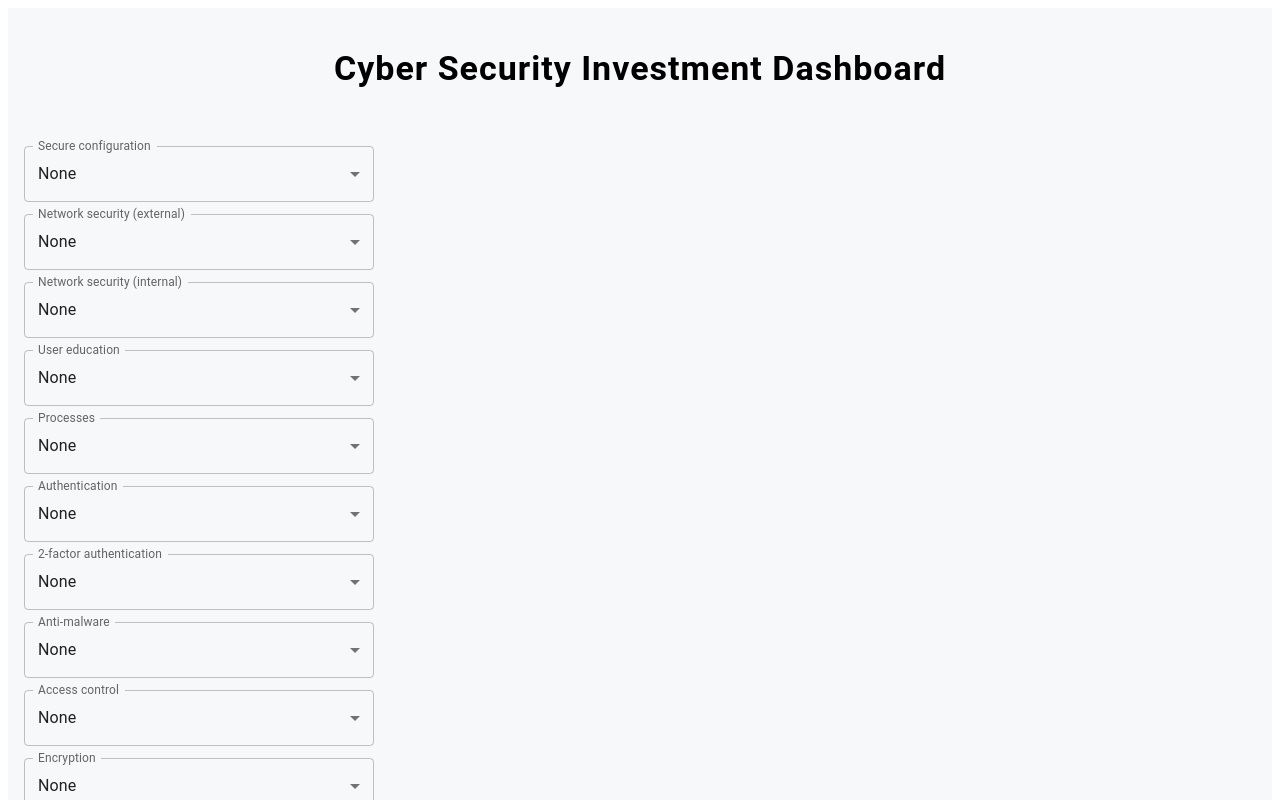
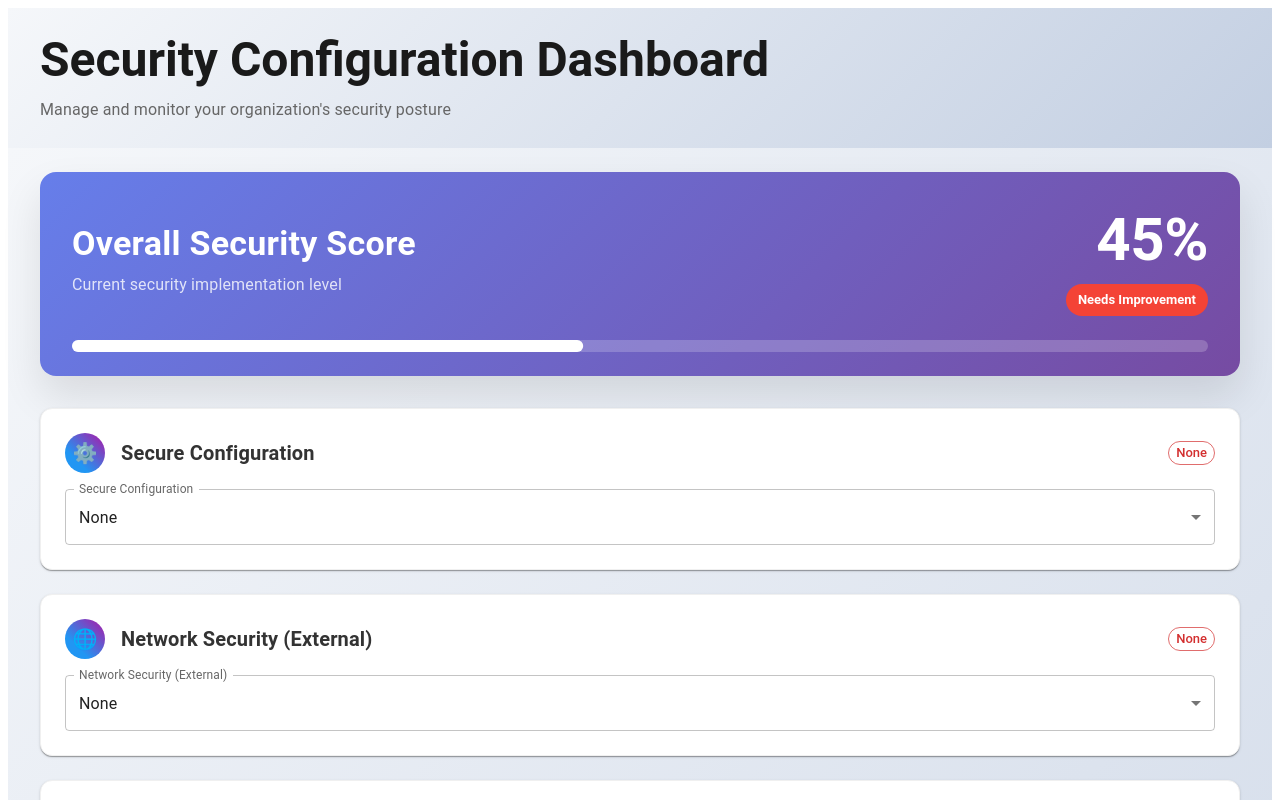
Before and after one commit to Decoder-25/Decision_Support_Tool, a React (Vite) app in the folder client/: page /page1 in a window 1280 px wide. Shown: the top 800 px of the page. Built offline with nearby package versions, Linux system fonts and the light colour scheme.

Commit message:
component-initialisation

```diff
--- /dev/null
+++ b/client/src/components/DashboardHeader.tsx
@@ -0,0 +1,22 @@
+import { Box, Typography } from "@mui/material";
+
+function DashboardHeader() {
+  return (
+    <Box sx={{
+      background: 'linear-gradient(135deg, #f5f7fa 0%, #c3cfe2 100%)',
+      p: 3,
+      mb: 0
+    }}>
+      <Box sx={{ maxWidth: 1200, mx: 'auto' }}>
+        <Typography variant="h3" sx={{ fontWeight: 700, color: '#1a1a1a', mb: 1 }}>
+          Security Configuration Dashboard
+        </Typography>
+        <Typography variant="subtitle1" sx={{ color: '#666' }}>
+          Manage and monitor your organization's security posture
+        </Typography>
+      </Box>
+    </Box>
+  );
+}
+
+export default DashboardHeader;
--- /dev/null
+++ b/client/src/components/Footer.tsx
@@ -0,0 +1,13 @@
+import { Box, Typography } from '@mui/material';
+
+const Footer = () => {
+  return (
+    <Box sx={{ mt: 6, textAlign: 'center', py: 2 }}>
+      <Typography variant="body2" sx={{ color: '#666' }}>
+        Last updated: {new Date().toLocaleDateString()}
+      </Typography>
+    </Box>
+  );
+};
+
+export default Footer;
--- a/client/src/components/InputFields.tsx
+++ b/client/src/components/InputFields.tsx
@@ -1,7 +1,8 @@
-import React, { useState } from "react";
-import { Box, FormControl, InputLabel, Select, MenuItem } from "@mui/material";
-
-function InputFields() {
+import  { useState } from "react";
+import { Box,Typography} from "@mui/material";
+import SecurityScoreCard from "./SecurityScoreCard";
+import SecurityCard from "./SecurityCard";
+function SecurityDashboard() {
   const [secureConfig, setSecureConfig] = useState("None");
   const [networkSecExt, setNetworkSecExt] = useState("None");
   const [networkSecInt, setNetworkSecInt] = useState("None");
@@ -12,149 +13,37 @@ function InputFields() {
   const [antimalware, setAntimalware] = useState("None");
   const [accessControl, setAccessControl] = useState("None");
   const [encryption, setEncryption] = useState("None");
+  const [securityScore, setSecurityScore] = useState(45);
+
+  const defaultOptions = [
+    { value: "None", label: "None" },
+    { value: "Basic", label: "Basic" },
+    { value: "Advanced", label: "Advanced" }
+  ];
 
   return (
-    <Box sx={{ p: 2, maxWidth: 350 }}>
-      {/* Secure configuration */}
-      <FormControl fullWidth margin="dense">
-        <InputLabel>Secure configuration</InputLabel>
-        <Select
-          value={secureConfig}
-          label="Secure configuration"
-          onChange={e => setSecureConfig(e.target.value)}
-        >
-          <MenuItem value="None">None</MenuItem>
-          <MenuItem value="Basic">Basic</MenuItem>
-          <MenuItem value="Advanced">Advanced</MenuItem>
-        </Select>
-      </FormControl>
-
-      {/* Network security (external) */}
-      <FormControl fullWidth margin="dense">
-        <InputLabel>Network security (external)</InputLabel>
-        <Select
-          value={networkSecExt}
-          label="Network security (external)"
-          onChange={e => setNetworkSecExt(e.target.value)}
-        >
-          <MenuItem value="None">None</MenuItem>
-          <MenuItem value="Basic">Basic</MenuItem>
-          <MenuItem value="Advanced">Advanced</MenuItem>
-        </Select>
-      </FormControl>
-
-      {/* Network security (internal) */}
-      <FormControl fullWidth margin="dense">
-        <InputLabel>Network security (internal)</InputLabel>
-        <Select
-          value={networkSecInt}
-          label="Network security (internal)"
-          onChange={e => setNetworkSecInt(e.target.value)}
-        >
-          <MenuItem value="None">None</MenuItem>
-          <MenuItem value="Basic">Basic</MenuItem>
-          <MenuItem value="Advanced">Advanced</MenuItem>
-        </Select>
-      </FormControl>
-
-      {/* User education */}
-      <FormControl fullWidth margin="dense">
-        <InputLabel>User education</InputLabel>
-        <Select
-          value={userEducation}
-          label="User education"
-          onChange={e => setUserEducation(e.target.value)}
-        >
-          <MenuItem value="None">None</MenuItem>
-          <MenuItem value="Basic">Basic</MenuItem>
-          <MenuItem value="Advanced">Advanced</MenuItem>
-        </Select>
-      </FormControl>
-
-      {/* Processes */}
-      <FormControl fullWidth margin="dense">
-        <InputLabel>Processes</InputLabel>
-        <Select
-          value={processes}
-          label="Processes"
-          onChange={e => setProcesses(e.target.value)}
-        >
-          <MenuItem value="None">None</MenuItem>
-          <MenuItem value="Basic">Basic</MenuItem>
-          <MenuItem value="Advanced">Advanced</MenuItem>
-        </Select>
-      </FormControl>
-
-      {/* Authentication */}
-      <FormControl fullWidth margin="dense">
-        <InputLabel>Authentication</InputLabel>
-        <Select
-          value={authentication}
-          label="Authentication"
-          onChange={e => setAuthentication(e.target.value)}
-        >
-          <MenuItem value="None">None</MenuItem>
-          <MenuItem value="Basic">Basic</MenuItem>
-          <MenuItem value="Advanced">Advanced</MenuItem>
-        </Select>
-      </FormControl>
-
-      {/* 2-factor authentication */}
-      <FormControl fullWidth margin="dense">
-        <InputLabel>2-factor authentication</InputLabel>
-        <Select
-          value={twoFactor}
-          label="2-factor authentication"
-          onChange={e => setTwoFactor(e.target.value)}
-        >
-          <MenuItem value="None">None</MenuItem>
-          <MenuItem value="Basic">Basic</MenuItem>
-          <MenuItem value="Advanced">Advanced</MenuItem>
-        </Select>
-      </FormControl>
-
-      {/* Anti-malware */}
-      <FormControl fullWidth margin="dense">
-        <InputLabel>Anti-malware</InputLabel>
-        <Select
-          value={antimalware}
-          label="Anti-malware"
-          onChange={e => setAntimalware(e.target.value)}
-        >
-          <MenuItem value="None">None</MenuItem>
-          <MenuItem value="Basic">Basic</MenuItem>
-          <MenuItem value="Advanced">Advanced</MenuItem>
-        </Select>
-      </FormControl>
-
-      {/* Access control */}
-      <FormControl fullWidth margin="dense">
-        <InputLabel>Access control</InputLabel>
-        <Select
-          value={accessControl}
-          label="Access control"
-          onChange={e => setAccessControl(e.target.value)}
-        >
-          <MenuItem value="None">None</MenuItem>
-          <MenuItem value="Basic">Basic</MenuItem>
-          <MenuItem value="Advanced">Advanced</MenuItem>
-        </Select>
-      </FormControl>
-
-      {/* Encryption */}
-      <FormControl fullWidth margin="dense">
-        <InputLabel>Encryption</InputLabel>
-        <Select
-          value={encryption}
-          label="Encryption"
-          onChange={e => setEncryption(e.target.value)}
-        >
-          <MenuItem value="None">None</MenuItem>
-          <MenuItem value="Basic">Basic</MenuItem>
-          <MenuItem value="Advanced">Advanced</MenuItem>
-        </Select>
-      </FormControl>
+    <Box sx={{
+      minHeight: '100vh',
+      background: 'linear-gradient(135deg, #f5f7fa 0%, #c3cfe2 100%)',
+      p: 3
+    }}>
+      <Box sx={{ maxWidth: 1200, mx: 'auto' }}>
+      <SecurityScoreCard score={securityScore} />
+        <Box>
+          <SecurityCard title="Secure Configuration" value={secureConfig} onChange={setSecureConfig} icon="⚙️" options={defaultOptions}/>
+          <SecurityCard title="Network Security (External)" value={networkSecExt} onChange={setNetworkSecExt} icon="🌐" options={defaultOptions}/>
+          <SecurityCard title="Network Security (Internal)" value={networkSecInt} onChange={setNetworkSecInt} icon="🏠" options={defaultOptions}/>
+          <SecurityCard title="User Education" value={userEducation} onChange={setUserEducation} icon="👨‍🎓" options={defaultOptions}/>
+          <SecurityCard title="Processes" value={processes} onChange={setProcesses} icon="⚡" options={defaultOptions}/>
+          <SecurityCard title="Authentication" value={authentication} onChange={setAuthentication} icon="🔐" options={defaultOptions}/>
+          <SecurityCard title="2-Factor Authentication" value={twoFactor} onChange={setTwoFactor} icon="📱" options={defaultOptions}/>
+          <SecurityCard title="Anti-malware" value={antimalware} onChange={setAntimalware} icon="🛡️"options={defaultOptions} />
+          <SecurityCard title="Access Control" value={accessControl} onChange={setAccessControl} icon="🚪" options={defaultOptions}/>
+          <SecurityCard title="Encryption" value={encryption} onChange={setEncryption} icon="🔒" options={defaultOptions}/>
+        </Box>
+      </Box>
     </Box>
   );
 }
-export default InputFields;
+
+export default SecurityDashboard;
--- /dev/null
+++ b/client/src/components/SecurityCard.tsx
@@ -0,0 +1,94 @@
+import React from "react";
+import {
+  Box,
+  FormControl,
+  InputLabel,
+  Select,
+  MenuItem,
+  Typography,
+  Card,
+  CardContent,
+  Chip,
+  Avatar
+} from "@mui/material";
+
+function SecurityCard({ title, value, onChange, icon, options  }) {
+  return (
+    <Card
+      sx={{
+        mb: 3,
+        transition: 'all 0.3s ease',
+        '&:hover': {
+          transform: 'translateY(-4px)',
+          boxShadow: '0 12px 40px rgba(0,0,0,0.15)'
+        },
+        borderRadius: 3,
+        border: '1px solid #f0f0f0'
+      }}
+    >
+      <CardContent sx={{ p: 3 }}>
+        <Box sx={{ display: 'flex', alignItems: 'center', justifyContent: 'space-between', mb: 2 }}>
+          <Box sx={{ display: 'flex', alignItems: 'center', gap: 2 }}>
+            <Avatar
+              sx={{
+                bgcolor: 'linear-gradient(45deg, #2196F3 30%, #9C27B0 90%)',
+                background: 'linear-gradient(45deg, #2196F3 30%, #9C27B0 90%)',
+                width: 40,
+                height: 40
+              }}
+            >
+              {icon}
+            </Avatar>
+            <Typography variant="h6" sx={{ fontWeight: 600, color: '#333' }}>
+              {title}
+            </Typography>
+          </Box>
+          <Chip
+            label={value}
+            color={value === 'Advanced' ? 'success' : value === 'Basic' ? 'warning' : 'error'}
+            variant="outlined"
+            size="small"
+            sx={{ fontWeight: 500 }}
+          />
+        </Box>
+
+        <FormControl fullWidth>
+          <InputLabel>{title}</InputLabel>
+          <Select
+            value={value}
+            label={title}
+            onChange={(e) => onChange(e.target.value)}
+            sx={{
+              '& .MuiOutlinedInput-root': {
+                backgroundColor: '#f8f9fa',
+                '&:hover': {
+                  backgroundColor: '#fff',
+                },
+                '&.Mui-focused': {
+                  backgroundColor: '#fff',
+                }
+              }
+            }}
+          >
+            {options.length > 0 ? (
+              options.map((option) => (
+                <MenuItem key={option.value} value={option.value}>
+                  {option.label}
+                </MenuItem>
+              ))
+            ) : (
+              // Default options if none provided
+              <>
+                <MenuItem value="None">None</MenuItem>
+                <MenuItem value="Basic">Basic</MenuItem>
+                <MenuItem value="Advanced">Advanced</MenuItem>
+              </>
+            )}
+          </Select>
+        </FormControl>
+      </CardContent>
+    </Card>
+  );
+}
+
+export default SecurityCard;
--- /dev/null
+++ b/client/src/components/SecurityScoreCard.tsx
@@ -0,0 +1,64 @@
+import React from "react";
+import {
+  Card,
+  CardContent,
+  Box,
+  Typography,
+  Chip,
+  LinearProgress
+} from "@mui/material";
+
+function SecurityScoreCard({ score }) {
+  return (
+    <Card
+      sx={{
+        mb: 4,
+        background: 'linear-gradient(135deg, #667eea 0%, #764ba2 100%)',
+        color: 'white',
+        borderRadius: 4,
+        boxShadow: '0 20px 40px rgba(0,0,0,0.1)'
+      }}
+    >
+      <CardContent sx={{ p: 4 }}>
+        <Box sx={{ display: 'flex', alignItems: 'center', justifyContent: 'space-between', mb: 3 }}>
+          <Box>
+            <Typography variant="h4" sx={{ fontWeight: 700, mb: 1 }}>
+              Overall Security Score
+            </Typography>
+            <Typography variant="body1" sx={{ opacity: 0.8 }}>
+              Current security implementation level
+            </Typography>
+          </Box>
+          <Box sx={{ textAlign: 'right' }}>
+            <Typography variant="h2" sx={{ fontWeight: 700, mb: 1 }}>
+              {score}%
+            </Typography>
+            <Chip
+              label={score >= 80 ? 'Excellent' : score >= 60 ? 'Good' : 'Needs Improvement'}
+              sx={{
+                bgcolor: score >= 80 ? '#4caf50' : score >= 60 ? '#ff9800' : '#f44336',
+                color: 'white',
+                fontWeight: 600
+              }}
+            />
+          </Box>
+        </Box>
+        <LinearProgress
+          variant="determinate"
+          value={score}
+          sx={{
+            height: 12,
+            borderRadius: 6,
+            bgcolor: 'rgba(255,255,255,0.2)',
+            '& .MuiLinearProgress-bar': {
+              bgcolor: 'white',
+              borderRadius: 6
+            }
+          }}
+        />
+      </CardContent>
+    </Card>
+  );
+}
+
+export default SecurityScoreCard;
--- a/client/src/pages/HomePage.tsx
+++ b/client/src/pages/HomePage.tsx
@@ -1,16 +1,13 @@
-import {Box,Typography,} from "@mui/material";
+import { Box } from "@mui/material";
 import InputFields from "../components/InputFields";
+import DashboardHeader from "../components/DashboardHeader"; // Add this import
+import Footer from "../components/Footer";
 export default function HomePage() {
   return (
-    <Box sx={{
-      minHeight: "100vh",
-      bgcolor: "#f6f8fa",
-      py: 5,
-    }}>
-      <Typography variant="h4" fontWeight={700} align="center" mb={4} letterSpacing={1}>
-        Cyber Security Investment Dashboard
-      </Typography>
-      <InputFields/>
+    <Box>
+      <DashboardHeader />
+      <InputFields />
+      <Footer/>
     </Box>
   );
 }
```
